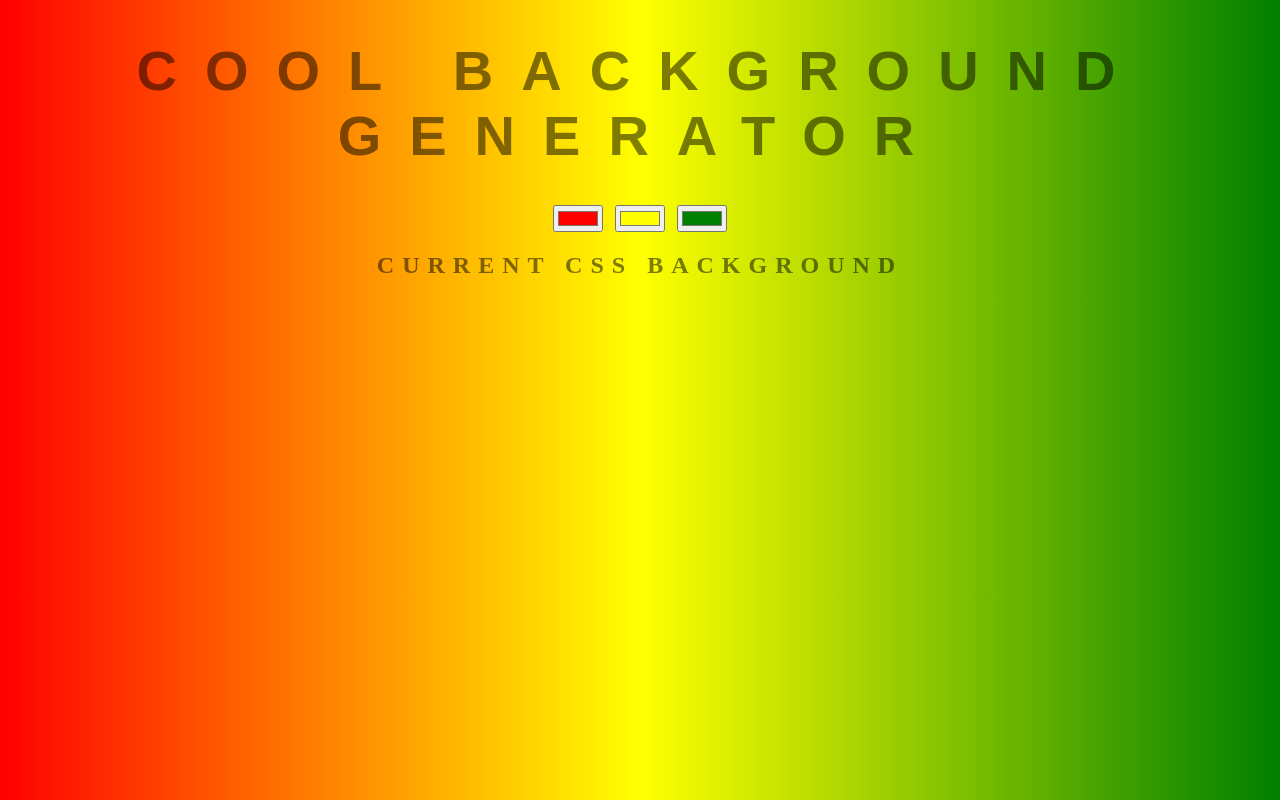
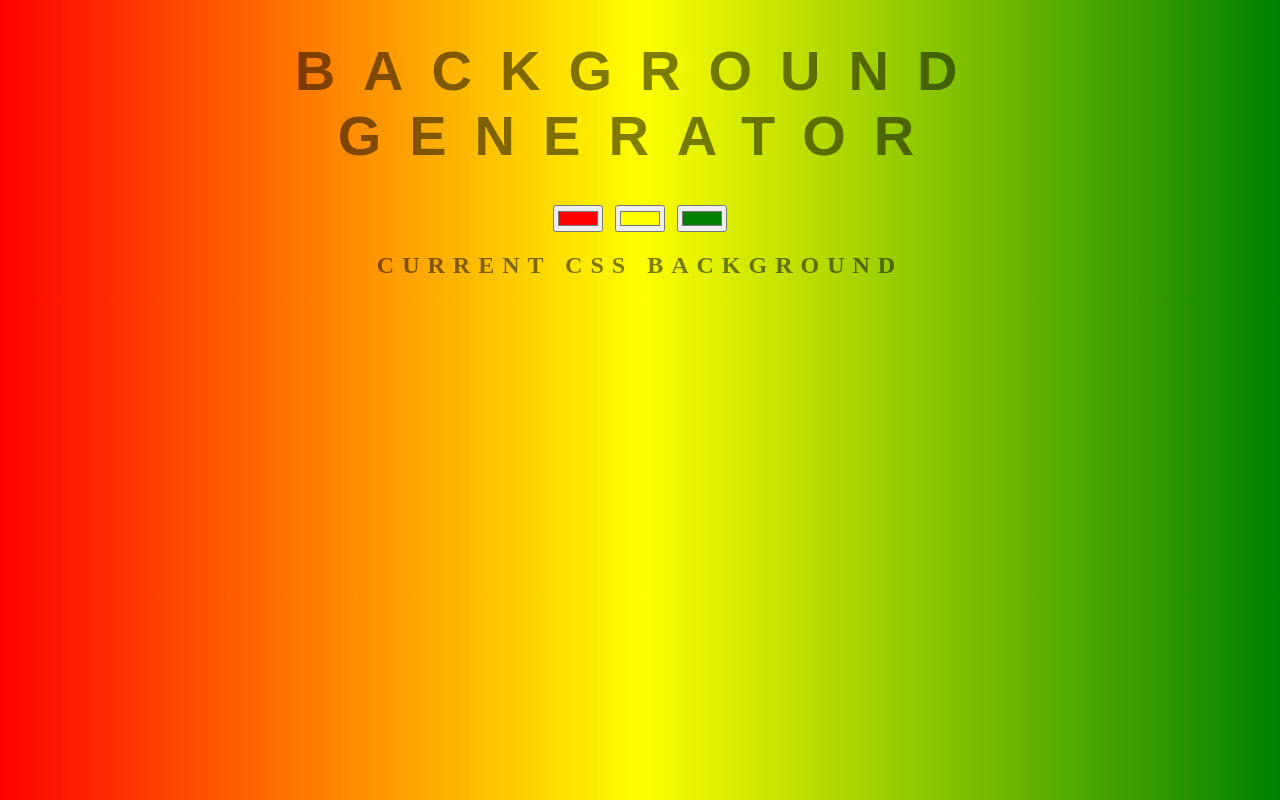
Before and after one commit to lderum/background-generator, a website: page index.html in a window 1280 px wide. Drawn offline with Linux system fonts and the light colour scheme.

Commit message:
updating index and package

```diff
--- a/index.html
+++ b/index.html
@@ -5,7 +5,7 @@
 	<link rel="stylesheet" type="text/css" href="style.css">
 </head>
 <body id="gradient">
-	<h1>Cool Background Generator</h1>
+	<h1>Background Generator</h1>
 	<input class="color1" type="color" name="color1" value="#ff0000">
 	<input class="color2" type="color" name="color2" value="#ffff00">
 	<input class="color3" type="color" name="color3" value="#008000">
--- a/package.json
+++ b/package.json
@@ -15,5 +15,7 @@
   "bugs": {
     "url": "https://github.com/lderum/background-generator/issues"
   },
-  "homepage": "https://github.com/lderum/background-generator#readme"
+  "homepage": "https://github.com/lderum/background-generator#readme",
+  "dependencies": {
+  }
 }
```
